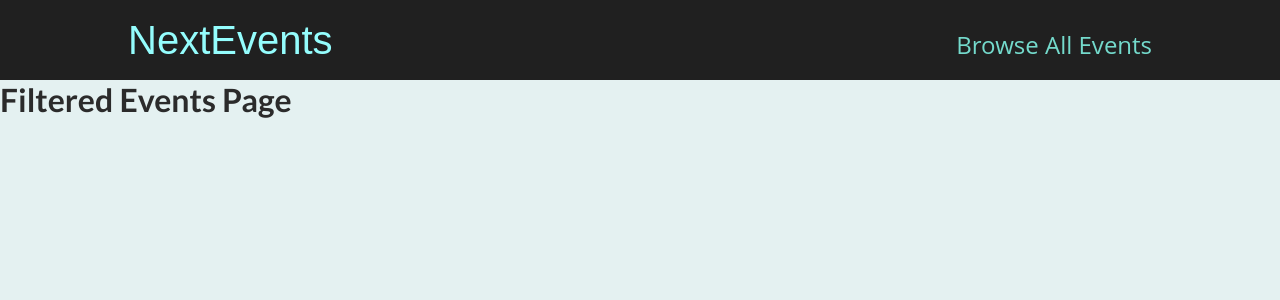
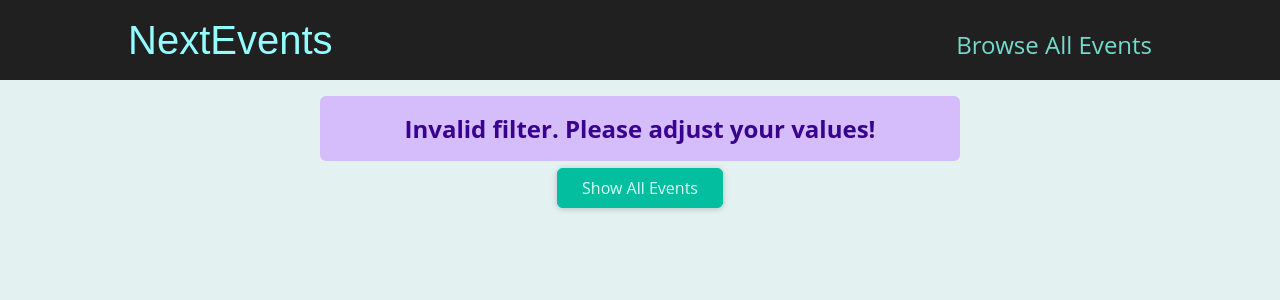
Before and after one commit to EhsanSar9135/events-app, a Next.js app: page /events/e2 in a window 1280 px wide. Shown: the top 300 px of the page. Built offline with nearby package versions, Linux system fonts and the light colour scheme.

Commit message:
Extracting data on the catch-all page

```diff
--- /dev/null
+++ b/components/UI/ErrorAlert.jsx
@@ -0,0 +1,7 @@
+import classes from "../../styles/ErrorAlert.module.css";
+
+const ErrorAlert = ({ children }) => {
+   return <div className={classes.alert}>{children}</div>;
+};
+
+export default ErrorAlert;
--- /dev/null
+++ b/components/events/ResultsTitle.jsx
@@ -0,0 +1,18 @@
+import Button from "../ui/button";
+import classes from "../../styles/ResultsTitle.module.css";
+
+const ResultsTitle = ({ date }) => {
+   const humanReadableDate = new Date(date).toLocaleDateString("en-US", {
+      month: "long",
+      year: "numeric",
+   });
+
+   return (
+      <section className={classes.title}>
+         <h1>Events in {humanReadableDate}</h1>
+         <Button link="/events">Show all events</Button>
+      </section>
+   );
+};
+
+export default ResultsTitle;
--- a/pages/events/[...slug].jsx
+++ b/pages/events/[...slug].jsx
@@ -1,8 +1,63 @@
+import { useRouter } from "next/dist/client/router";
+import EventList from "../../components/events/EventList";
+import ResultsTitle from "../../components/events/ResultsTitle";
+import Button from "../../components/UI/Button";
+import ErrorAlert from "../../components/UI/ErrorAlert";
+import { getFilteredEvents } from "../../data";
+
 const FilteredEventsPage = () => {
+   const router = useRouter();
+   const filteredData = router.query.slug;
+   if (!filteredData) {
+      return <p className="center">Loading...</p>;
+   }
+   const filteredYear = filteredData[0];
+   const filteredMonth = filteredData[1];
+
+   const numYear = +filteredYear;
+   const numMonth = +filteredMonth;
+
+   if (
+      isNaN(numYear) ||
+      isNaN(numMonth) ||
+      numYear > 2030 ||
+      numYear < 2021 ||
+      numMonth < 1 ||
+      numMonth > 12
+   ) {
+      return (
+         <>
+            <ErrorAlert>
+               <p>Invalid filter. Please adjust your values!</p>
+            </ErrorAlert>
+            <div className="center">
+               <Button link="/events">Show All Events</Button>
+            </div>
+         </>
+      );
+   }
+   const filteredEvents = getFilteredEvents({
+      year: numYear,
+      month: numMonth,
+   });
+   if (!filteredEvents || filteredEvents.length === 0) {
+      return (
+         <>
+            <ErrorAlert>
+               <p>No events found for the chosen filter!</p>
+            </ErrorAlert>
+            <div className="center">
+               <Button link="/events">Show All Events</Button>
+            </div>
+         </>
+      );
+   }
+   const date = new Date(numYear, numMonth - 1);
    return (
-      <div>
-         <h1>Filtered Events Page</h1>
-      </div>
+      <>
+         <ResultsTitle date={date} />
+         <EventList events={filteredEvents} />
+      </>
    );
 };
 
--- /dev/null
+++ b/styles/ErrorAlert.module.css
@@ -0,0 +1,12 @@
+.alert {
+   margin: 1rem auto;
+   padding: 1rem 2rem;
+   width: 90%;
+   max-width: 40rem;
+   background-color: #d5bdfc;
+   color: #38028d;
+   font-weight: bold;
+   font-size: 1.5rem;
+   text-align: center;
+   border-radius: 6px;
+}
--- /dev/null
+++ b/styles/ResultsTitle.module.css
@@ -0,0 +1,10 @@
+.title {
+   margin: 2rem auto;
+   width: 90%;
+   max-width: 40rem;
+   text-align: center;
+}
+
+.title h1 {
+   margin-bottom: 1.5rem;
+}
```
Also changed, not shown: pages/events/[eventId].jsx (+6 -1 lines), styles/EventContent.module.css (+6 -7 lines).
